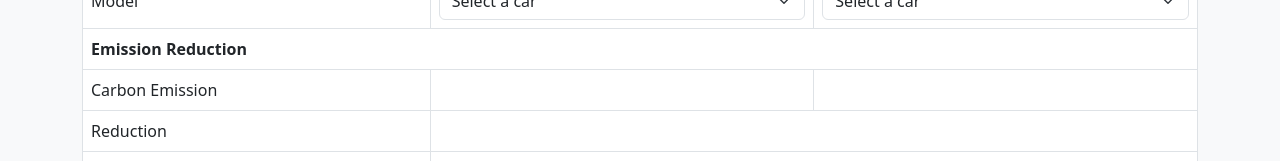
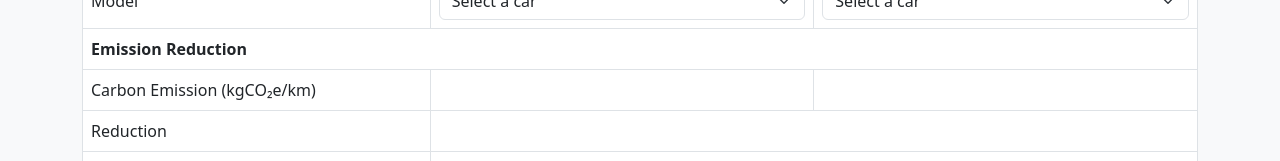
Before and after one commit to gierlangbp/emisi-mobil, a plain HTML site: page index.html in a window 1280 px wide. Shown: the part 225-386 px from the top of the page. Drawn offline with nearby package versions, Linux system fonts and the light colour scheme.

Commit message:
Update index.html

```diff
--- a/index.html
+++ b/index.html
@@ -84,7 +84,7 @@
             </thead>
             <tbody>
                 <tr>
-                    <td>Carbon Emission</td>
+                    <td>Carbon Emission (kgCO₂e/km)</td>
                     <td id="emissionCar1"></td>
                     <td id="emissionCar2"></td>
                 </tr>
```
